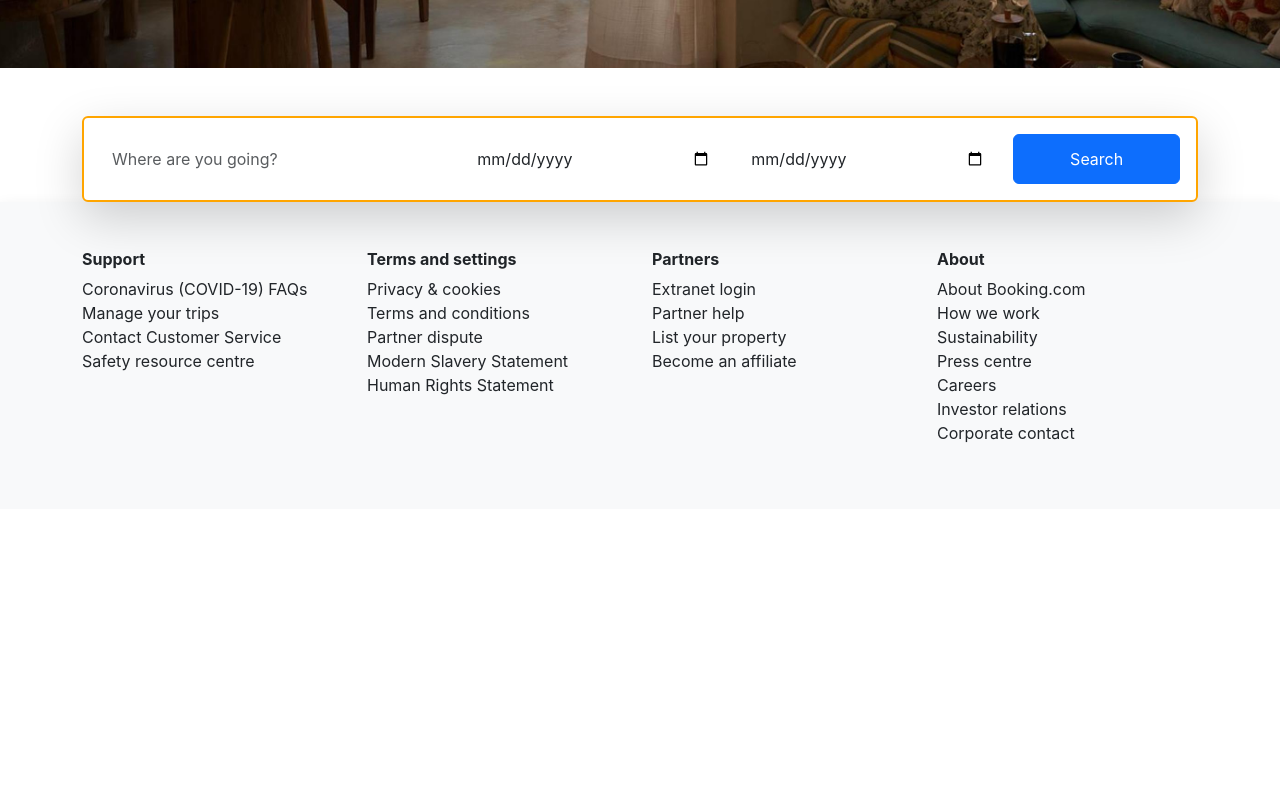
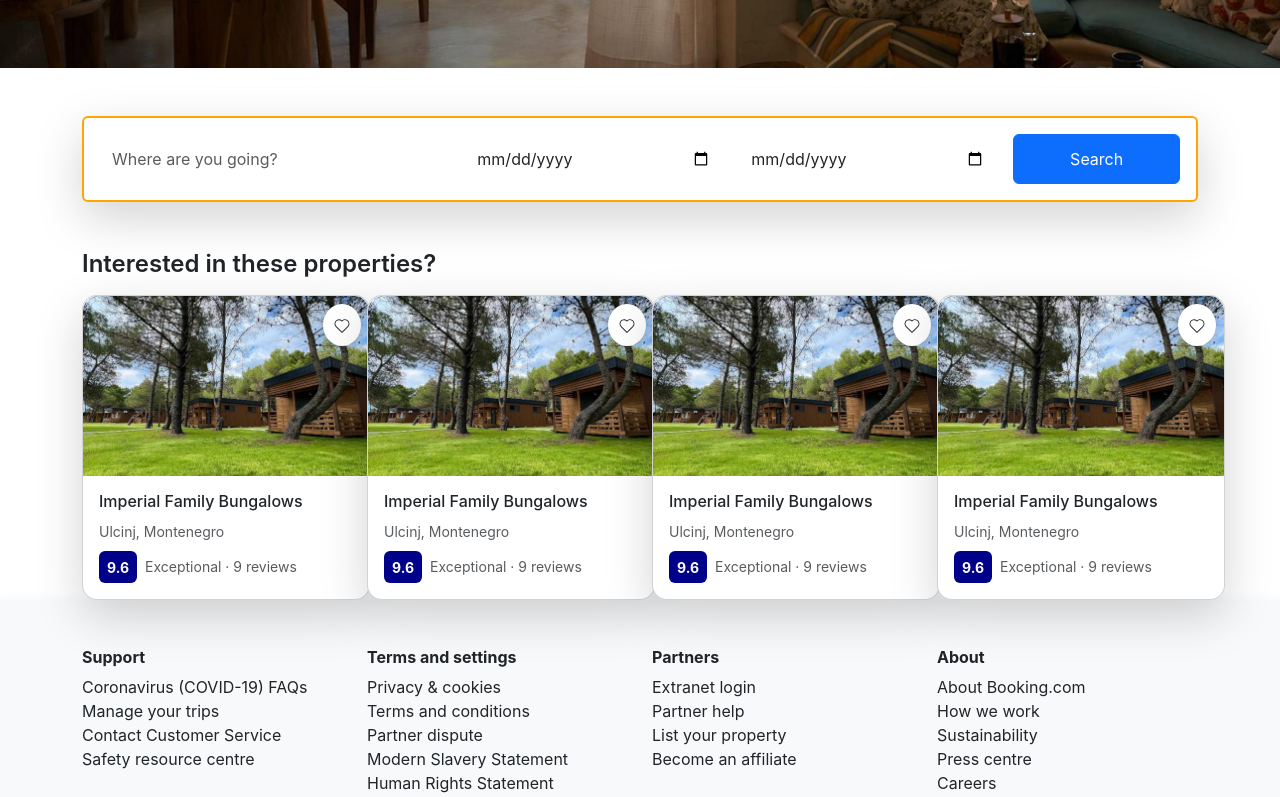
Before and after one commit to EndritMusliu/bookingfront, a React (Create React App) app in the folder booking/: page / in a window 1280 px wide. Shown: the part 454-1251 px from the top of the page. Before the commit the page ends 963 px from the top, so only its background shows below. Built offline with nearby package versions, Linux system fonts and the light colour scheme; the HTML template or start-up script is replaced by a standard one.

Commit message:
fixed properties in main page,added favorite button, also fixed to redirect to property detail page

```diff
--- a/booking/src/App.js
+++ b/booking/src/App.js
@@ -9,6 +9,9 @@
 import SignIn from './pages/SignIn';
 import SearchComponent from "./components/SearchComponent";
 import Banner from './components/Banner';
+import Properties from './components/Properties';
+import FavoriteButton from './components/FavoriteButton';
+import PropertyDetails from './pages/PropertyDetails';
 
 
 function App() {
@@ -23,6 +26,10 @@
         <Route path="/searchcomponent" element={<SearchComponent />} />
         <Route path="/banner" element={<Banner />} />
         <Route path="/signin" element={<SignIn />}/>
+        <Route path='/properties' element={<Properties/>}/>
+        <Route path='/properties/details' element={<PropertyDetails/>}/>
+
+        <Route path='/favoritebutton' element={<FavoriteButton/>}/>
       </Routes>
     </Router>
   );
--- /dev/null
+++ b/booking/src/components/FavoriteButton.jsx
@@ -0,0 +1,18 @@
+import React from "react";
+import { CiHeart } from "react-icons/ci";
+import { IoIosHeart } from "react-icons/io";
+// this is the filled heart
+
+
+function FavoriteButton(){
+    return(
+        <>
+<button className="btn p-2 position-absolute top-0 end-0 m-2 rounded-circle" style={{ backgroundColor: 'white', boxShadow: '0 2px 5px rgba(0,0,0,0.2)' }}>
+                <CiHeart size={20} />
+              </button>
+      </>
+    );
+
+}
+
+export default FavoriteButton;
--- /dev/null
+++ b/booking/src/components/Properties.jsx
@@ -0,0 +1,39 @@
+import React from "react";
+import FavoriteButton from "./FavoriteButton";
+import { Link } from 'react-router-dom'; // Import Link from react-router-dom
+
+
+
+function Properties(){
+    return (
+        <Link to="/properties/details" style={{ textDecoration: 'none', color: 'inherit' }}>
+          <div className="card shadow-lg" style={{ width: '18rem', borderRadius: '15px' }}>
+            <div className="position-relative">
+              {/* Image */}
+              <img
+                src="prop.jpg"
+                alt="Property"
+                className="card-img-top"
+                style={{ borderTopLeftRadius: '15px', borderTopRightRadius: '15px', height: '180px', objectFit: 'cover' }}
+              />
+<FavoriteButton/>
+            </div>
+
+            <div className="card-body">
+              <h6 className="card-title">Imperial Family Bungalows</h6>
+              <small className="text-muted">Ulcinj, Montenegro</small>
+
+              <div className="d-flex align-items-center mt-2">
+                <div className="rounded-2 px-2 py-1 me-2" style={{ backgroundColor: 'darkblue' }}>
+                  <small className="text-white fw-bold">9.6</small>
+                </div>
+                <small className="text-muted">Exceptional · 9 reviews</small>
+              </div>
+            </div>
+          </div>
+        </Link>
+      );
+
+}
+
+export default Properties;
--- /dev/null
+++ b/booking/src/pages/PropertyDetails.jsx
@@ -0,0 +1,17 @@
+import React from "react";
+import { IoLocation } from "react-icons/io5";
+import { CiParking1 } from "react-icons/ci";
+
+
+
+
+function PropertyDetails(){
+    return(
+        <>
+<small>Property details</small>
+
+        </>
+    );
+}
+
+export default PropertyDetails;
--- a/booking/src/pages/Stays.jsx
+++ b/booking/src/pages/Stays.jsx
@@ -2,17 +2,38 @@
 import Footer from "../components/Footer";
 import SearchComponent from "../components/SearchComponent";
 import Banner from "../components/Banner";
+import Properties from "../components/Properties";
 
 function Stays(){
     return(
-<div className="d-flex flex-column min-vh-100">
-      <div className="flex-grow-1">
-        <Banner/>
-        <SearchComponent/>
-        {/* Your page content goes here */}
+        <div className="d-flex flex-column min-vh-100">
+        <div className="flex-grow-1">
+          <Banner />
+          <SearchComponent />
+
+          {/* Centering the Properties Component */}
+          <div className="container mt-5">
+            <h4 className="fw-semibold">Interested in these properties?</h4>
+            <div className="row justify-content-center mt-3">
+              <div className="col-md-3">
+                <Properties />
+              </div>
+              <div className="col-md-3">
+                <Properties />
+              </div>
+              <div className="col-md-3">
+                <Properties />
+              </div>
+              <div className="col-md-3">
+                <Properties />
+              </div>
+
+            </div>
+          </div>
+        </div>
+
+        <Footer />
       </div>
-      <Footer />
-    </div>
     );
 
 }
```
Also changed, not shown: booking/public/prop.jpg (added).
